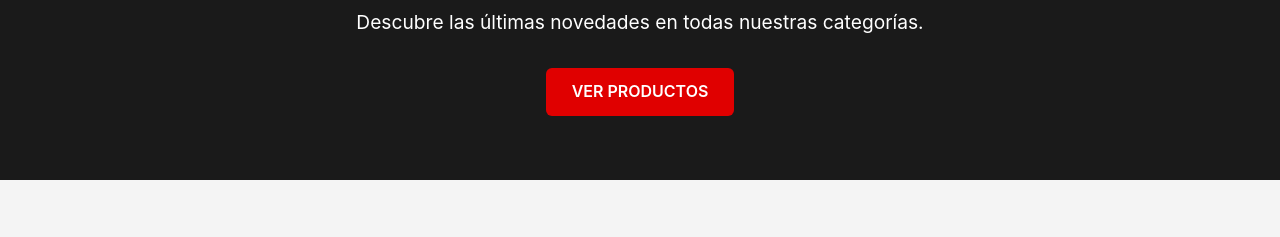
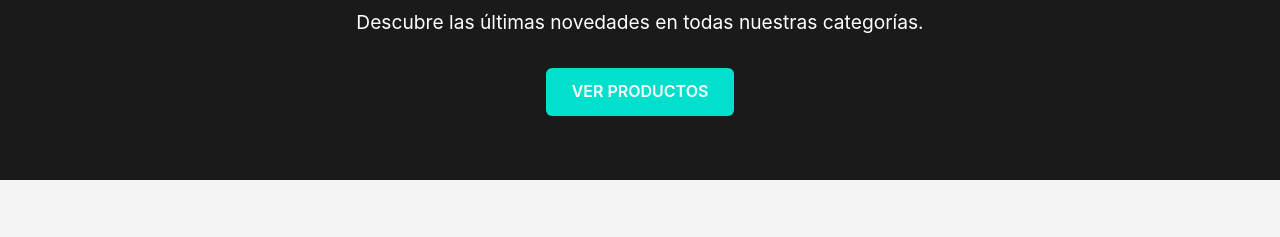
Before and after one commit to LihueCasella/tiendafirebase, a plain HTML site: page index.html in a window 1280 px wide. In both pictures the pointer is over the link "VER PRODUCTOS". Shown: the part 349-586 px from the top of the page. Drawn offline with Linux system fonts and the light colour scheme; no server answers; files whose address does not match are found by name.

Commit message:
commit 5

```diff
--- a/assets/main.css
+++ b/assets/main.css
@@ -153,7 +153,7 @@ a {
 }
 
 .btn-primary:hover {
-    background-color: #e00000; /* Rojo más oscuro al pasar el ratón */
+    background-color: #00e0cd; /* Rojo más oscuro al pasar el ratón */
 }
 
 .btn-small {
```
